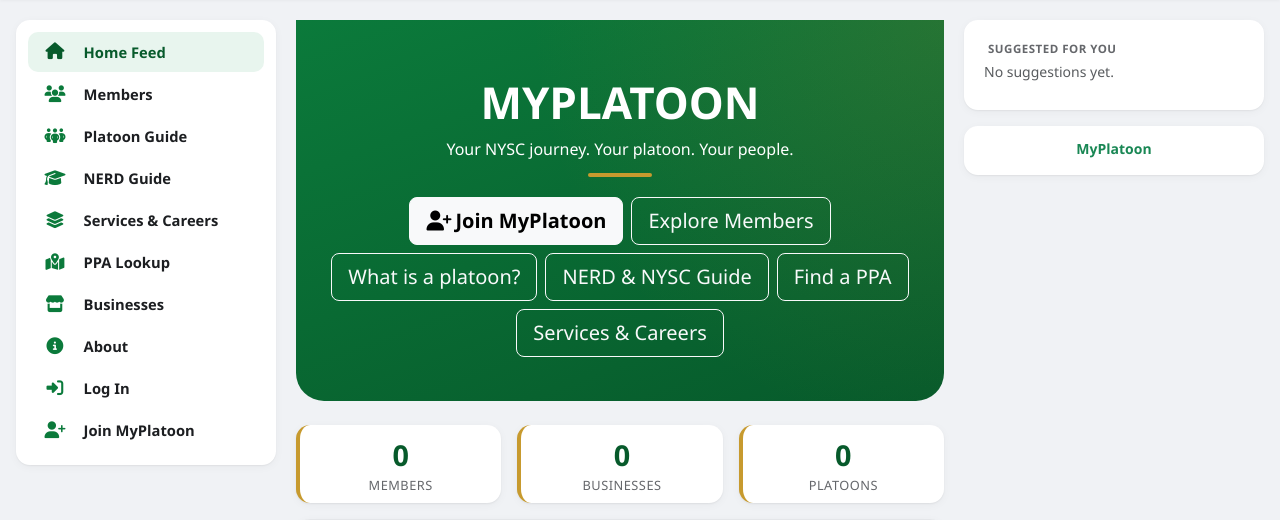
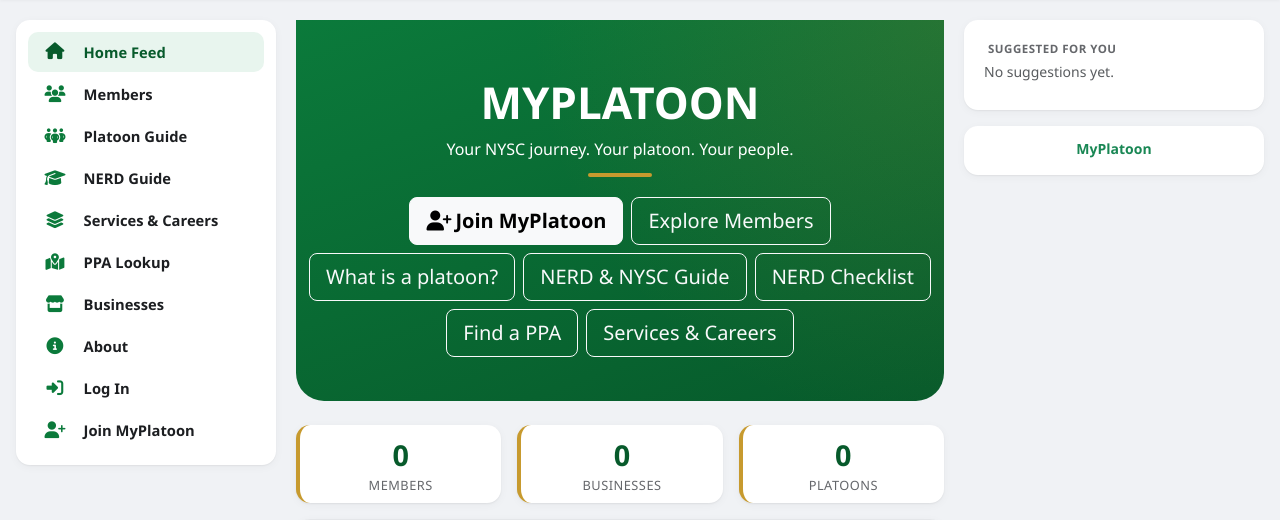
Before and after one commit to Simmyt3r/MyPlatoon, a Flask app: page / in a window 1280 px wide. Shown: the part 56-576 px from the top of the page. Run offline with Flask 3, Linux system fonts and the light colour scheme; data that the repository does not hold is empty; some libraries are stand-ins or nearby versions.

Commit message:
feat(home): make NERD requirements checklist discoverable on landing page

```diff
--- a/app/templates/main/index.html
+++ b/app/templates/main/index.html
@@ -17,6 +17,7 @@
       <a href="{{ url_for('directory.members') }}" class="btn btn-outline-light btn-lg">Explore Members</a>
       <a href="{{ url_for('main.platoon_guide') }}" class="btn btn-outline-light btn-lg">What is a platoon?</a>
       <a href="{{ url_for('main.nerd') }}" class="btn btn-outline-light btn-lg">NERD &amp; NYSC Guide</a>
+      <a href="{{ url_for('main.nerd_requirements') }}" class="btn btn-outline-light btn-lg">NERD Checklist</a>
       <a href="{{ url_for('ppa.index') }}" class="btn btn-outline-light btn-lg">Find a PPA</a>
       <a href="{{ url_for('main.services') }}" class="btn btn-outline-light btn-lg">Services &amp; Careers</a>
     </div>
```
